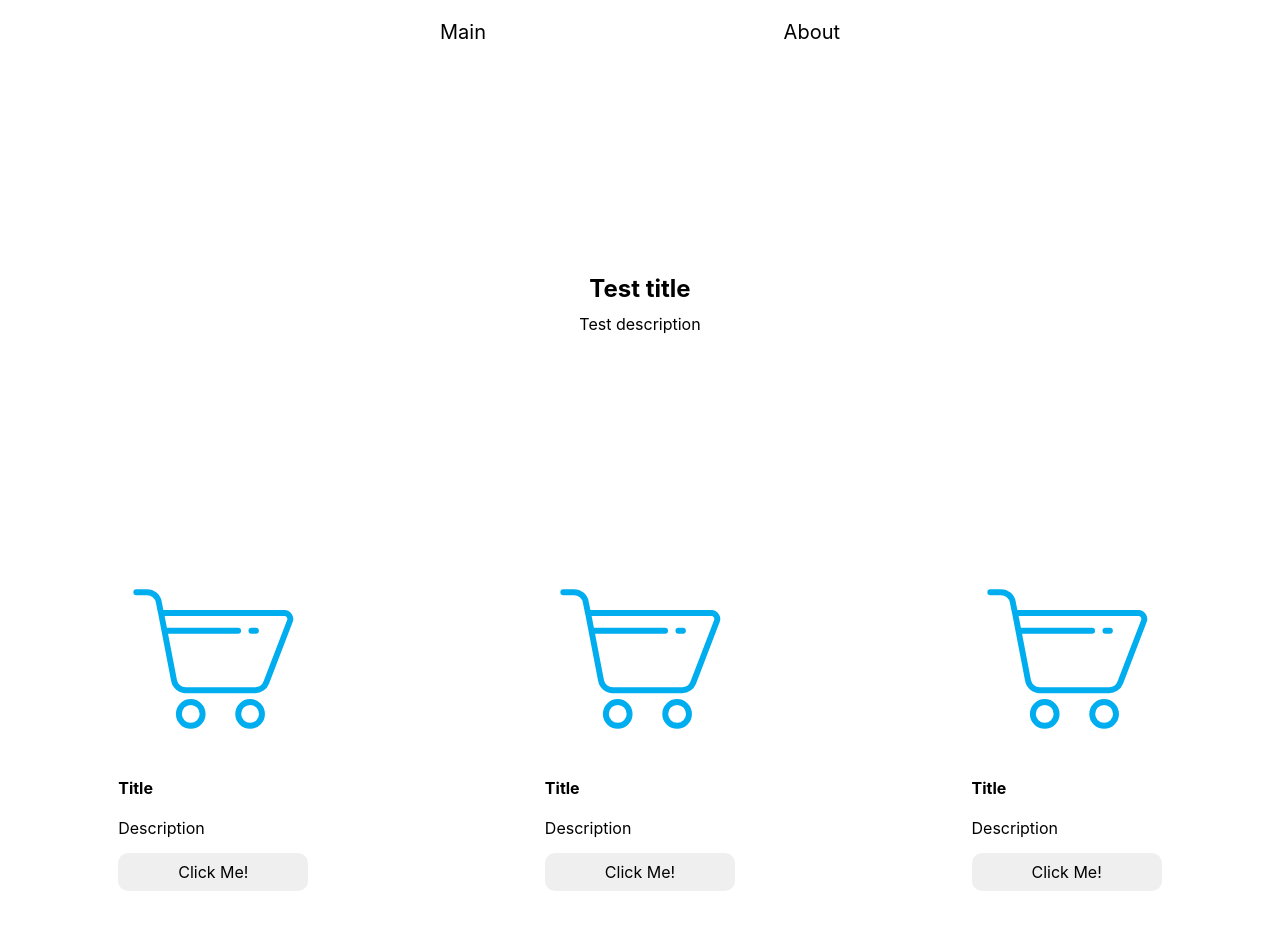
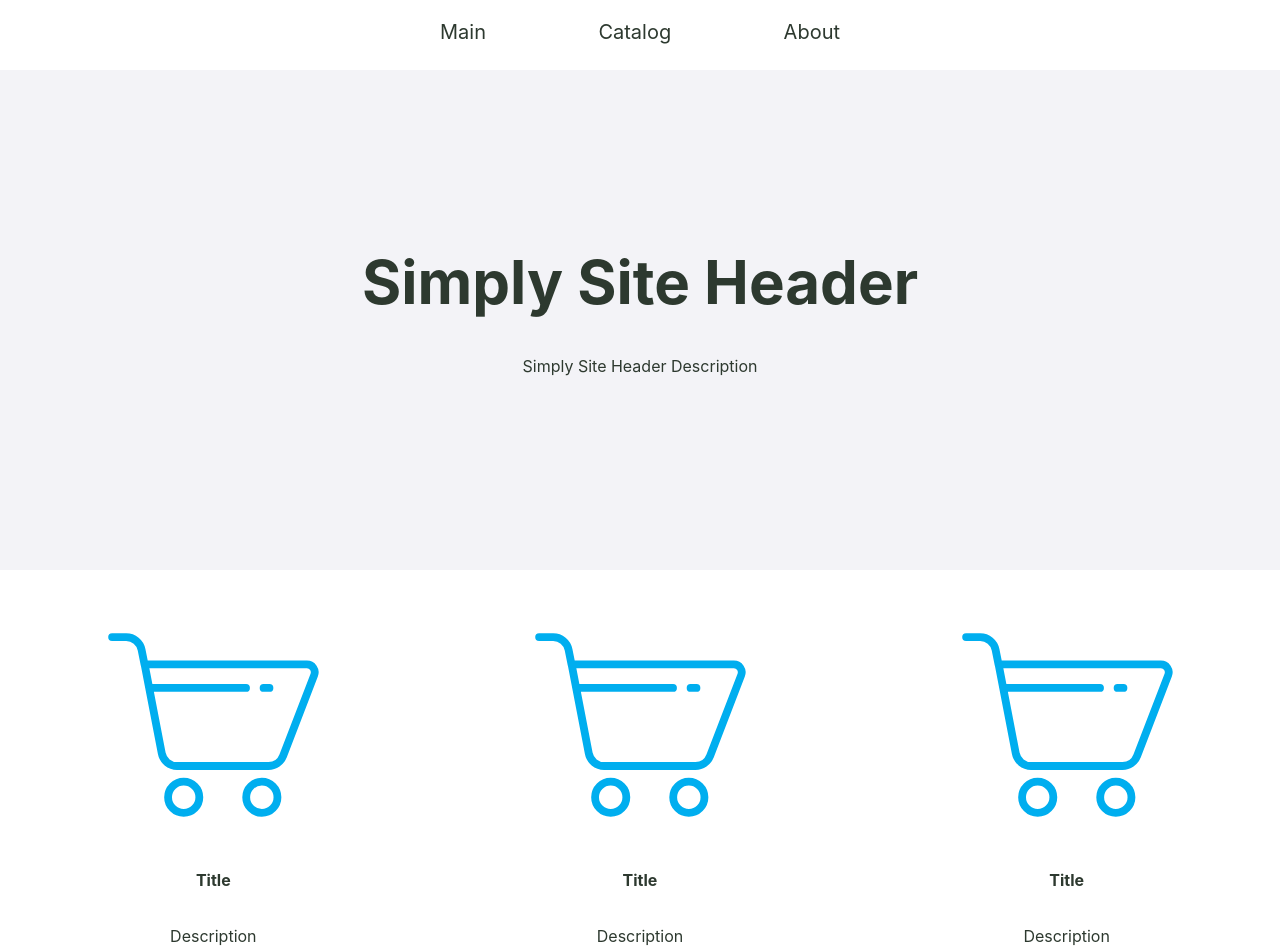
Before and after one commit to maximobelets/app, a Next.js app: page / in a window 1280 px wide. Shown: the top 952 px of the page. Built offline with nearby package versions, Linux system fonts and the light colour scheme.

Commit message:
Add many styles

```diff
--- a/components/About/About.module.css
+++ b/components/About/About.module.css
@@ -1,5 +1,6 @@
 .root {
-	margin-top: 2000px;
+	min-height: 400px;
+	margin: 80px 0;
 }
 
 .title {
--- a/components/Header/Header.module.css
+++ b/components/Header/Header.module.css
@@ -4,14 +4,14 @@
 	justify-content: center;
 	min-height: 500px;
 	flex-direction: column;
+	background-color: var(--main-color);
 }
 
 .title {
 	margin: 0;
-	font-size: 24px;
-	line-height: 20px;
+	font-size: 60px;
 }
 
 .des {
-
+	margin-top: 40px;
 }
--- a/components/Item/Item.module.css
+++ b/components/Item/Item.module.css
@@ -1,5 +1,9 @@
 .root {
-
+	min-width: 30%;
+	display: flex;
+	flex-direction: column;
+	align-items: center;
+	margin: 30px 0;
 }
 
 .img {
--- a/components/Item/Item.tsx
+++ b/components/Item/Item.tsx
@@ -7,7 +7,7 @@ interface Iprops {
 
 export const Item = ({image, title, description}: Iprops) => {
 	return (
-		<div>
+		<div className={s.root} >
 			<img src={image} className={s.img} />
 			<h4>
 				{title}
--- a/components/NavItem/NavItem.module.css
+++ b/components/NavItem/NavItem.module.css
@@ -2,4 +2,11 @@
 	cursor: pointer;
 	font-size: 20px;
 	line-height: 24px;
+	border-bottom: 2px solid transparent;
+	transition: 0.7s;
+	padding-bottom: 4px;
 }
+
+.root:hover {
+	border-bottom: 2px solid var(--third-color);
+}
--- a/constants/constants.ts
+++ b/constants/constants.ts
@@ -1,4 +1,22 @@
 export const testDataArray = [
+	{
+		image: '/shop-item.svg',
+		title: 'Title',
+		description: 'Description',
+		price: '1',
+	},
+	{
+		image: '/shop-item.svg',
+		title: 'Title',
+		description: 'Description',
+		price: '1',
+	},
+	{
+		image: '/shop-item.svg',
+		title: 'Title',
+		description: 'Description',
+		price: '1',
+	},
 	{
 		image: '/shop-item.svg',
 		title: 'Title',
--- a/pages/index.tsx
+++ b/pages/index.tsx
@@ -8,19 +8,20 @@ import s from '../styles/Home.module.css';
 
 export default function Home() {
 	return (
-		<div className={s.container}>
+		<>
 			<Head>
 				<title>Title</title>
 			</Head>
 			<header>
 				<nav className={s.nav}>
 					<NavItem text={'Main'} />
-					<NavItem text={'About'} id={'about'}/>
+					<NavItem text={'Catalog'} id={'catalog'} />
+					<NavItem text={'About'} id={'about'} />
 				</nav>
-				<Header title={'Test title'} des={'Test description'} />
+				<Header title={'Simply Site Header'} des={'Simply Site Header Description'} />
 			</header>
 			<main className={s.container}>
-				<section className={s.catalog}>
+				<section className={s.catalog} id={'catalog'} >
 					{testDataArray.map((item) => (
 							<Item
 								image={item.image}
@@ -35,6 +36,6 @@ export default function Home() {
 			<footer className={s.footer}>
 
 			</footer>
-		</div>
+		</>
 	)
 }
--- a/styles/Home.module.css
+++ b/styles/Home.module.css
@@ -17,4 +17,5 @@
 .catalog {
 	display: flex;
 	justify-content: space-around;
+	flex-wrap: wrap;
 }
--- a/styles/globals.css
+++ b/styles/globals.css
@@ -1,9 +1,17 @@
+:root {
+	--main-color: #F3F3F7;
+	--second-color: #13CEF8;
+	--third-color: #F3271F;
+	--fourth-color: #2D392F;
+}
+
 html,
 body {
-  padding: 0;
-  margin: 0;
-  font-family: -apple-system, BlinkMacSystemFont, Segoe UI, Roboto, Oxygen,
-    Ubuntu, Cantarell, Fira Sans, Droid Sans, Helvetica Neue, sans-serif;
+	padding: 0;
+	margin: 0;
+	font-family: -apple-system, BlinkMacSystemFont, Segoe UI, Roboto, Oxygen,
+		Ubuntu, Cantarell, Fira Sans, Droid Sans, Helvetica Neue, sans-serif;
+	color: var(--fourth-color);
 }
 
 a {
```
